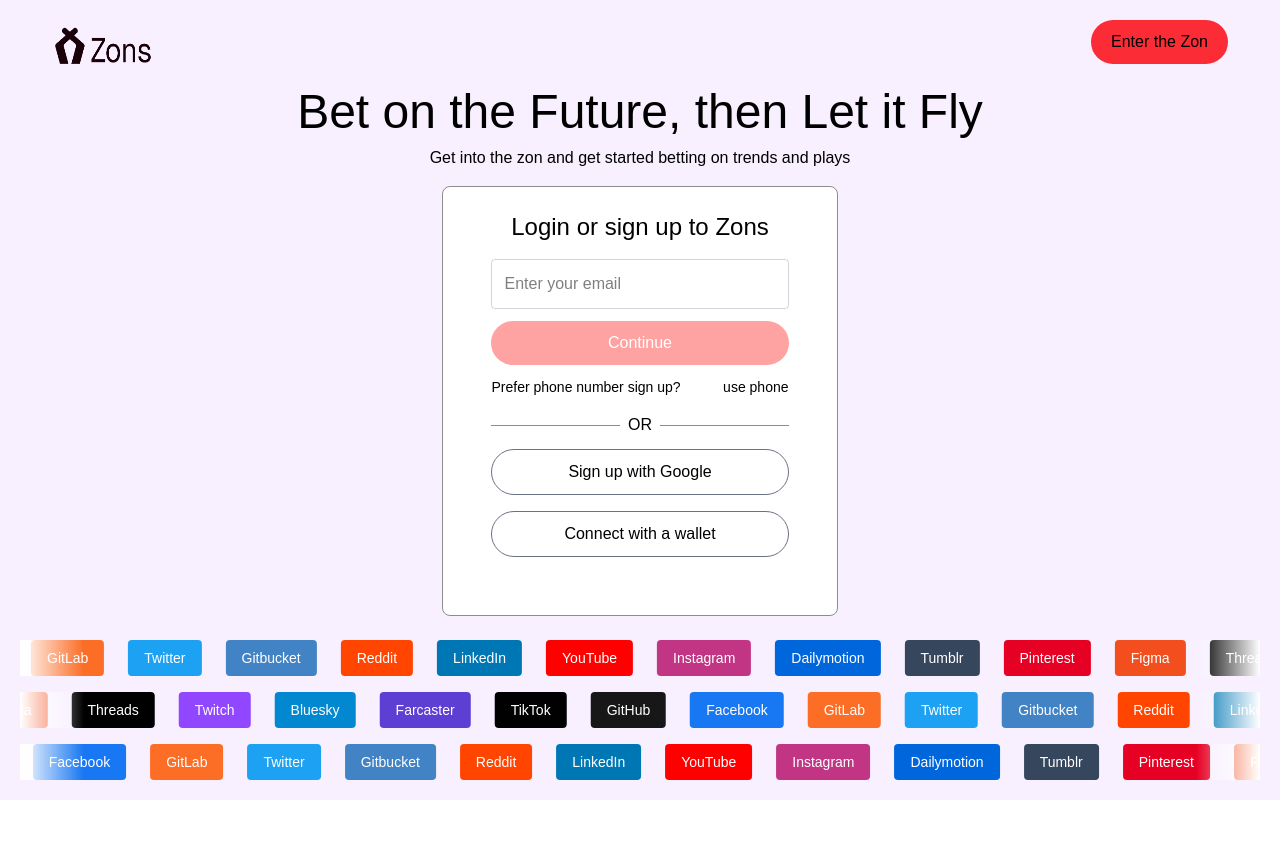
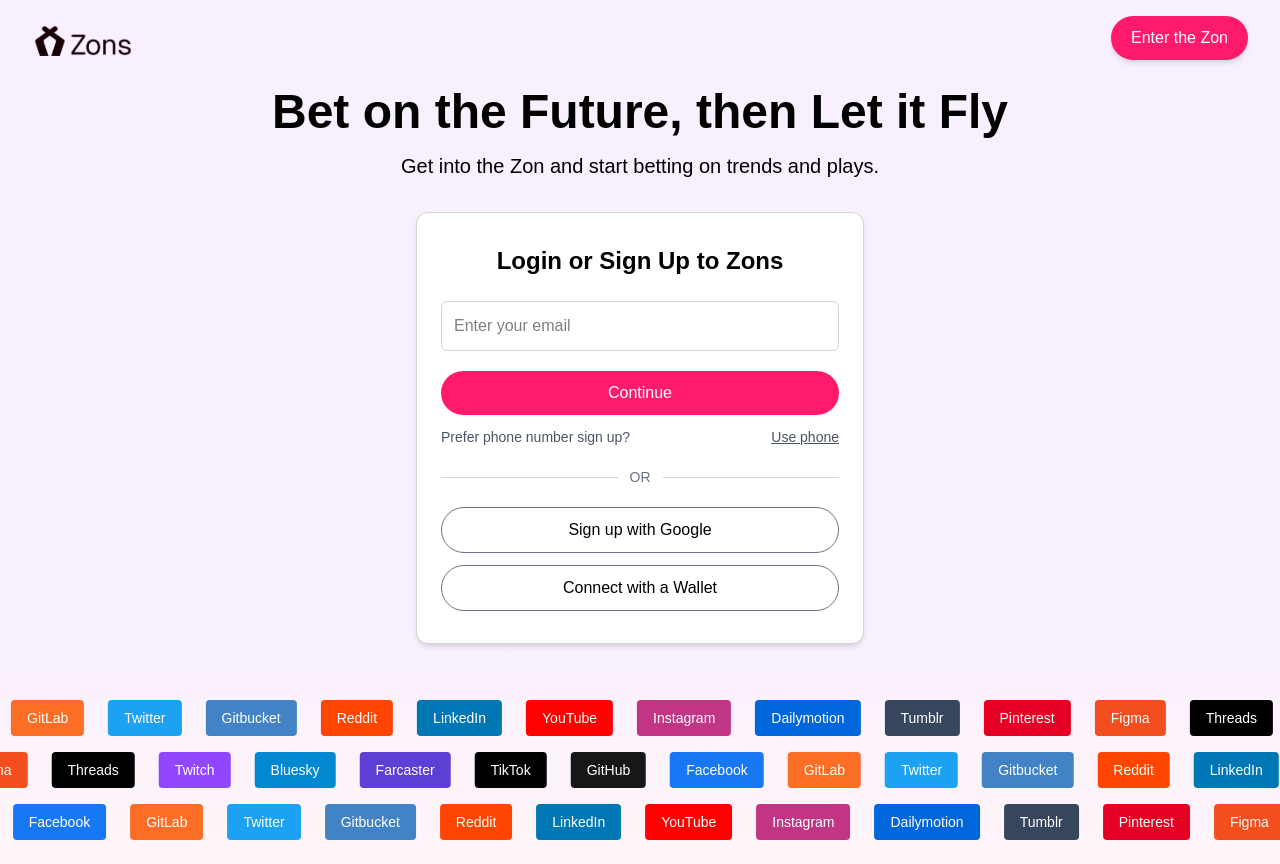
Before and after one commit to Ndulue098/zons, a Next.js app: page /login in a window 1280 px wide. Before the commit the page ends 800 px from the top, so only its background shows below. Built offline with nearby package versions, Linux system fonts and the light colour scheme.

Commit message:
updated some styles

```diff
--- /dev/null
+++ b/app/_components/Form.js
@@ -0,0 +1,40 @@
+import SignInBtn from "./SignInBtn";
+import SignOutBtn from "./SignOutBtn";
+
+export default function Form() {
+  return (
+    <div className="bg-white border border-gray-300 rounded-xl shadow-md px-6 py-8 max-w-md mx-auto mb-8">
+      <h2 className="text-2xl font-semibold text-center mb-6">
+        Login or Sign Up to Zons
+      </h2>
+
+      <form className="space-y-5">
+        <input
+          type="email"
+          placeholder="Enter your email"
+          className="w-full p-3 text-base border border-gray-300 rounded-md focus:outline-none focus:ring-2 focus:ring-purple-400"
+        />
+
+        <SignInBtn type="signin">Continue</SignInBtn>
+
+        <div className="flex items-center justify-between text-sm text-gray-600">
+          <p>Prefer phone number sign up?</p>
+          <button type="button" className="underline hover:text-purple-500">
+            Use phone
+          </button>
+        </div>
+
+        <div className="flex items-center gap-3">
+          <span className="flex-1 h-px bg-gray-300" />
+          <span className="text-sm text-gray-500">OR</span>
+          <span className="flex-1 h-px bg-gray-300" />
+        </div>
+
+        <div className="flex flex-col gap-3">
+          <SignOutBtn type="signup">Sign up with Google</SignOutBtn>
+          <SignOutBtn type="signup">Connect with a Wallet</SignOutBtn>
+        </div>
+      </form>
+    </div>
+  );
+}
--- a/app/_components/SignInBtn.js
+++ b/app/_components/SignInBtn.js
@@ -1,5 +1,5 @@
 export default function SignInBtn({children}) {
-    return <button className=" bg-red-300 rounded-full w-full mb-3 py-2.5 text-white">
+    return <button className=" bg-[#FF1A6C] rounded-full w-full mb-3 py-2.5 text-white">
             {children}
         </button>
 }
--- a/app/globals.css
+++ b/app/globals.css
@@ -54,13 +54,13 @@
   animation: marquee-reverse linear infinite;
 }
 
-
+/*
 .fade-mask-left,
 .fade-mask-right {
   position: absolute;
   top: 0;
   height: 100%;
-  width: 64px; /* adjust as needed */
+  width: 64px;
   z-index: 10;
   pointer-events: none;
 }
@@ -73,4 +73,4 @@
 .fade-mask-right {
   right: 0;
   background: linear-gradient(to left, white, transparent);
-}
+} */
--- a/app/login/page.js
+++ b/app/login/page.js
@@ -4,62 +4,50 @@
 import SocialMedia from "../_components/SocialMedia";
 import WelcomeComponent from "../_components/Welcome";
 import Flow from "../_components/Welcome";
+import Form from "../_components/Form";
 
 export default function Page() {
   return (
-    <section className="bg-[#F8F0FF] relative text-black flex flex-col h-dvh p-5">
-      {/* hover lay */}
+    <section className="relative flex flex-col min-h-screen bg-gradient-to-b from-[#F8F0FF] from-70% to-[#FFF5F9] to-100% text-black">
+      {/* Header */}
+      <header className="flex justify-between items-center sm:px-5 px-3 md:px-8 py-4 mb-3">
+        <Image src="/zons.png" alt="Zons logo" width={100} height={70} />
+        <button className="text-base px-5 py-2.5 bg-[#FF1A6C] text-white font-medium rounded-full shadow-md hover:bg-red-600 transition">
+          Enter the Zon
+        </button>
+      </header>
 
-      {/* <div className="fixed inset-0 z-30 overflow-auto bg-[#8D8D8D1A]/30 backdrop-blur-2xl rounded-xl p-5 m-5">
+      {/* Main content */}
+      <main className="flex flex-col items-center justify-center flex-1 px-4">
+        <div className="max-w-3xl text-center space-y-4 mb-5 sm:mb-8">
+          <h1 className="text-4xl md:text-5xl font-medium sm:mb-4 mb-2 md:font-semibold">
+            Bet on the Future, then Let it Fly
+          </h1>
+          <p className="text-lg md:text-xl">
+            Get into the Zon and start betting on trends and plays.
+          </p>
+        </div>
+
+        {/* Form Component */}
+        <div className="w-full">
+          <Form />
+        </div>
+      </main>
+
+      {/* Footer / Socials */}
+      <footer className="mt-auto py-6">
+        <SocialMedia />
+      </footer>
+    </section>
+  );
+}
+
+{
+  /* <div className="fixed inset-0 z-30 overflow-auto bg-[#8D8D8D1A]/30 backdrop-blur-2xl rounded-xl p-5 m-5">
         <div className="min-h-full flex items-center justify-center">
           <div className="bg-white rounded-xl p-8 px-10 w-full max-h-[34rem] max-w-xl mx-auto shadow-lg">
             <Flow />
           </div>
         </div>
-      </div> */}
-
-      <div className="flex justify-between md:px-8  mb-6
-      px-2
-      ">
-        <Image src="/zons.png" alt="" width={100} height={100} />
-        <button className="text-base px-5 py-2.5 bg-red-500 rounded-full">
-          Enter the Zon
-        </button>
-      </div>
-
-      <div className="flex flex-col mb-4 items-center justify-center max-w-3xl mx-auto  gap-2.5">
-        <h2 className="text-5xl text-center ">Bet on the Future, then Let it Fly</h2>
-        <p className="text-base">
-          Get into the zon and get started betting on trends and plays
-        </p>
-      </div>
-      <div className="bg-[#FFFFFF] border-[#8D8D8D] flex-1 rounded-lg border-[1px] max-w-[482px] mx-auto mb-6 p-12 py-6 pb-12">
-        <h2 className="text-2xl text-center mb-4 ">Login or sign up to Zons</h2>
-        <form>
-          <input
-            type="email"
-            placeholder="Enter your email"
-            className="w-full p-3 mb-3 rounded border border-gray-300 focus:outline-none"
-          />
-          <SignInBtn type="signin">Continue</SignInBtn>
-          <div className="flex items-center text-sm justify-between mb-4">
-            <p>Prefer phone number sign up?</p>
-            <p>use phone </p>
-          </div>
-          <div className="flex items-center justify-center mb-3">
-            <span className="bg-[#8D8D8D] w-full h-[1px]"></span>
-            <p className="mx-2">OR</p>
-            <span className="bg-[#8D8D8D] w-full h-[1px]"></span>
-          </div>
-          <div className="flex flex-col gap-4">
-            <SignOutBtn type="signup">Sign up with Google</SignOutBtn>
-            <SignOutBtn type="signup">Connect with a wallet</SignOutBtn>
-          </div>
-        </form>
-      </div>
-      <div className="mt-auto">
-        <SocialMedia />
-      </div>
-    </section>
-  );
+      </div> */
 }
```
